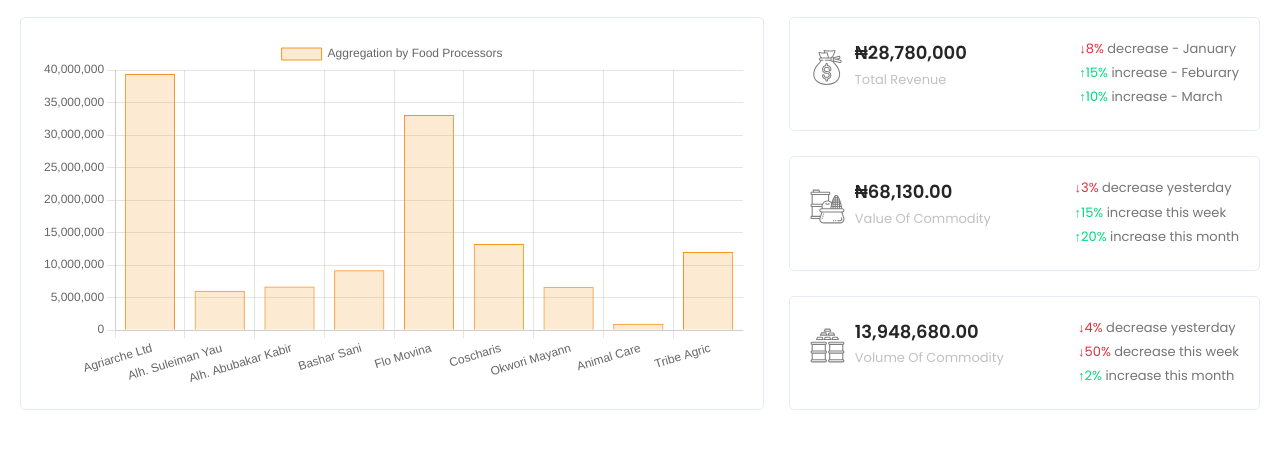
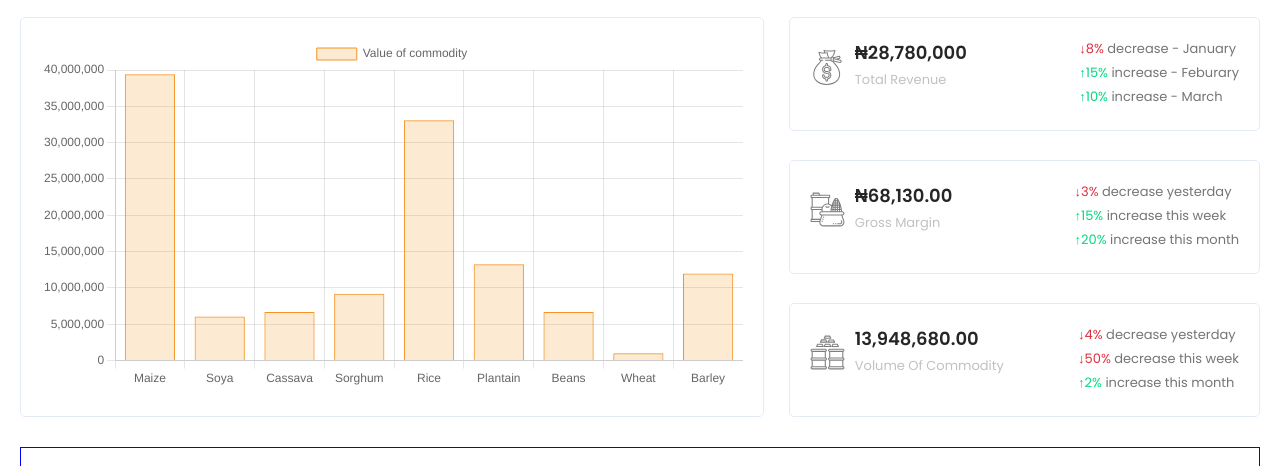
Before and after one commit to rick427/agriarche-dashboard-concept, a plain HTML site: page index.html in a window 1280 px wide. Shown: the part 334-800 px from the top of the page. Drawn offline with nearby package versions, Linux system fonts and the light colour scheme.

Commit message:
changed a few things and added price slider

```diff
--- a/index.html
+++ b/index.html
@@ -188,7 +188,7 @@
 
                                 <div class="column-info">
                                     <h2 class="column-info-heading">&#8358;68,130.00</h2>
-                                    <p class="column-info-text light">Value of commodity</p>
+                                    <p class="column-info-text light">Gross margin</p>
                                 </div>
                             </div>
                             <div class="column-stats">
@@ -230,6 +230,7 @@
                     </div>
                 </div>
 
+                <div class="price-slider">price slider</div>
             </section>
             <!-- End of content -->
 
--- a/script.js
+++ b/script.js
@@ -1,20 +1,20 @@
 // Bar chart
 const labels = [
-  'Agriarche Ltd',
-  'Alh. Suleiman Yau',
-  'Alh. Abubakar Kabir',
-  'Bashar Sani',
-  'Flo Movina',
-  'Coscharis',
-  'Okwori Mayann',
-  'Animal Care',
-  'Tribe Agric'
+  'Maize',
+  'Soya',
+  'Cassava',
+  'Sorghum',
+  'Rice',
+  'Plantain',
+  'Beans',
+  'Wheat',
+  'Barley'
 ];
 
 const data = {
   labels: labels,
   datasets: [{
-    label: 'Aggregation by Food Processors',
+    label: 'Value of commodity',
     data: [39402160, 6070260, 6699056, 9192880, 33073640, 13249220, 6686400, 1000000, 12000000],
     backgroundColor: ['rgba(244, 148, 37,.2)'],
     borderColor: ['rgba(244, 148, 37, 1)'],
--- a/styles.css
+++ b/styles.css
@@ -279,6 +279,7 @@ a {
   justify-content: space-between;
   align-items: flex-start;
   margin-top: 2rem;
+  height: 40rem;
 }
 
 .chart-wrapper {
@@ -291,6 +292,10 @@ a {
 
 .chart-column {
   width: 38%;
+  height: 100%;
+  display: flex;
+  flex-direction: column;
+  justify-content: space-between;
 }
 
 .chart-column-card {
@@ -302,9 +307,9 @@ a {
   align-items: flex-start;
 }
 
-.chart-column-card:not(:first-child) {
+/* .chart-column-card:not(:first-child) {
   margin-top: 2.5rem;
-}
+} */
 
 .column-icon {
   width: 3.5rem;
@@ -353,6 +358,12 @@ a {
 
 .column-info-text .danger {
   color: var(--danger);
+}
+
+.price-slider {
+  border: 1px solid blue;
+  margin-top: 3rem;
+  padding: 2rem;
 }
 
 .footer {
```
